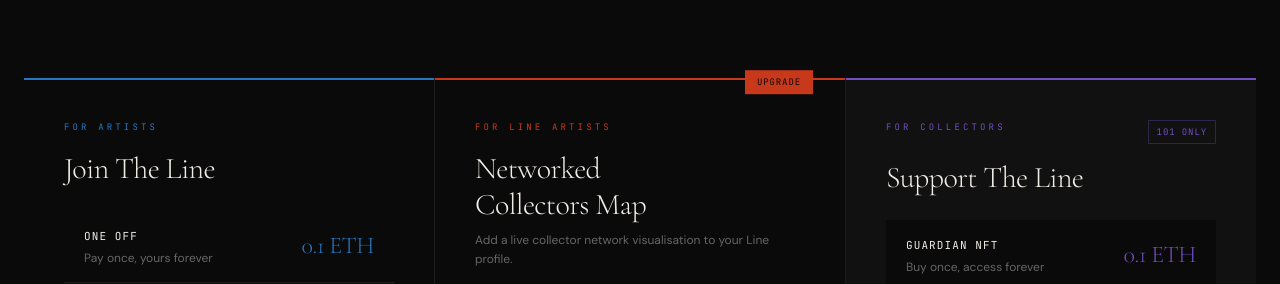
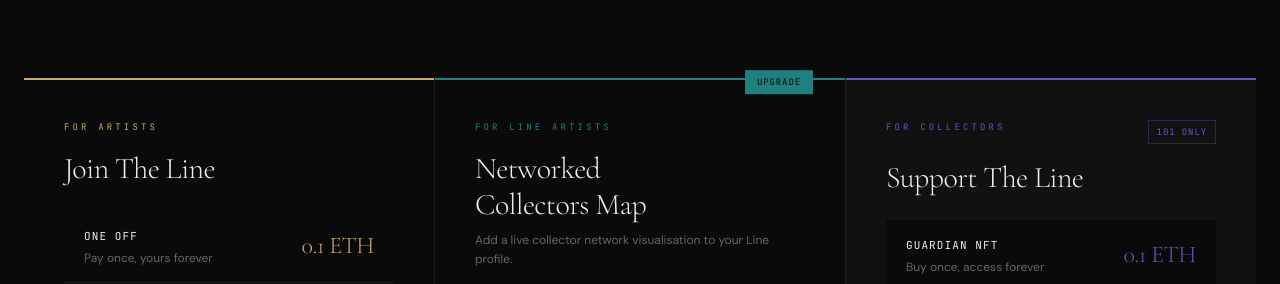
Before and after one commit to MintFaced/theline, a Next.js app: page /join in a window 1280 px wide. Shown: the part 516-800 px from the top of the page. Built offline with nearby package versions, Linux system fonts and the light colour scheme; no server answers.

Commit message:
Add files via upload

```diff
--- a/app/join/page.tsx
+++ b/app/join/page.tsx
@@ -13,8 +13,8 @@ const OPENSEA_GUARDIANS = 'https://opensea.io/collection/the-line-guardians'
 
 
 // NCM colors drawn from the Apocalypse map palette
-const C_JOIN    = '#2878c0'  // The Ordeal blue  — established, trusted
-const C_NCM     = '#c8391c'  // Oversoul ember   — the map's own accent
+const C_JOIN    = '#C8A96E'  // The Line tan — site accent, established
+const C_NCM     = '#1e8080'  // The InSights teal — collector identity
 const C_GUARDIAN= '#7050c0'  // Editions violet  — collector identity
 
 const ARTIST_BENEFITS = [
```
